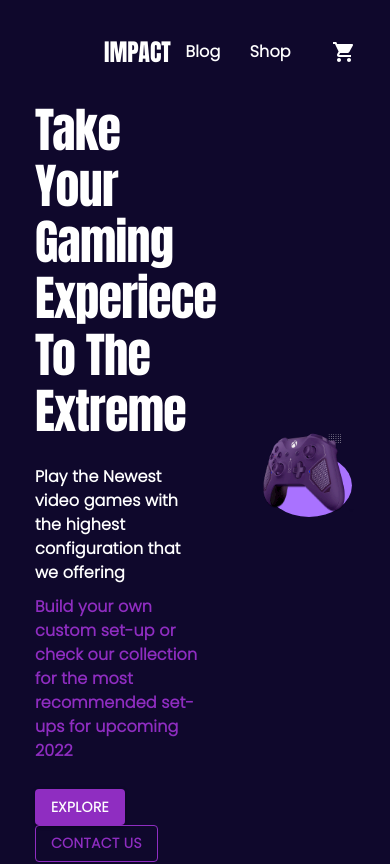
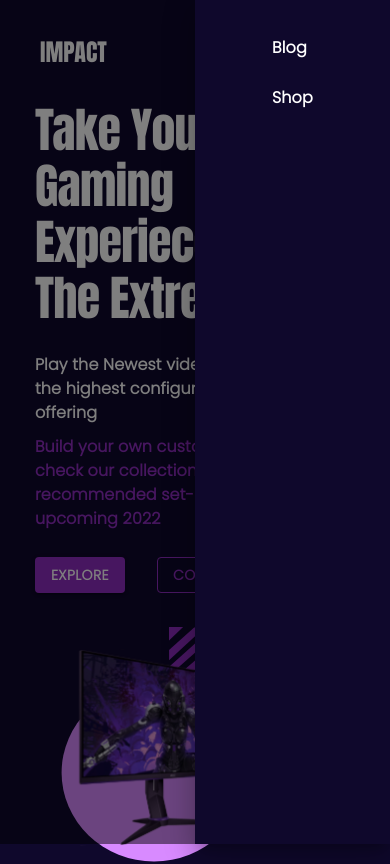
Before and after one commit to Ayman-aa/Impact, a React (Create React App) app: page / in a window 390 px wide. Shown: the top 864 px of the page. Built offline with nearby package versions, Linux system fonts and the light colour scheme.

Commit message:
homepage-mobile-friendly test

```diff
--- a/public/index.css
+++ b/public/index.css
@@ -1,6 +1,12 @@
 @import url('https://fonts.googleapis.com/css2?family=Poppins:wght@300&display=swap');
-body {
-    background-color: #0F082C;
+body,
+.MuiDrawer-paperAnchorRight {
+    background-color: #0F082C !important;
+}
+
+.MuiDrawer-paperAnchorRight {
+    width: 50% !important;
+    align-items: center !important;
 }
 
 * p,
--- a/src/Partials/Header/Header.js
+++ b/src/Partials/Header/Header.js
@@ -1,13 +1,15 @@
-import React from 'react';
-import { AppBar, IconButton, Toolbar, Badge,Typography} from '@material-ui/core';
-import {  ShoppingCart } from '@material-ui/icons';
+import React,{useState} from 'react';
+import { AppBar, IconButton, Toolbar, Badge,Typography, Drawer, MenuList, List, ListItem} from '@material-ui/core';
+import {  ShoppingCart,Menu } from '@material-ui/icons';
 import { Link } from 'react-router-dom';
-import useStyles from './headerStyles'
+import useStyles from './headerStyles';
 
 const Header = ({totalItems}) => {
   const classes = useStyles();
+  const [openDrawer, setOpenDrawer] = useState(true);
 
     return (
+      <>
         <AppBar position='relative' className={classes.header}>
           <Toolbar className={classes.toolbar}>
              <Typography component={Link} to='/' variant='h5' className={classes.title}>IMPACT</Typography>
@@ -19,10 +21,24 @@ const Header = ({totalItems}) => {
                                <ShoppingCart/>
                            </Badge>
                    </IconButton>
+
              </div>
+             <IconButton className={classes.menu} onClick={()=>setOpenDrawer(!openDrawer)}>
+                     <Menu className={classes.menuStyle}>
+                     </Menu>
+               </IconButton>
+
           </Toolbar>
 
         </AppBar>
+        <Drawer anchor='right' open={openDrawer} onClose={()=>setOpenDrawer(false)} className={classes.Drawer}>
+        <List className={classes.list}>
+          <ListItem><Typography component={Link} to='/blog' className={classes.listitem}>Blog</Typography></ListItem>
+          <ListItem><Typography component={Link} to='/shop' className={classes.listitem}>Shop</Typography></ListItem>
+        </List>
+
+        </Drawer>
+        </>
     )
 }
 
--- a/src/Partials/Header/headerStyles.js
+++ b/src/Partials/Header/headerStyles.js
@@ -12,6 +12,10 @@ export default makeStyles((theme) => ({
         alignItems: 'center',
         paddingRight: '7rem',
         paddingLeft: '6rem',
+        [theme.breakpoints.down('sm')]: {
+            paddingRight: '2rem',
+            paddingLeft: '2rem',
+        }
     },
     title: {
         textDecoration: 'none',
@@ -24,6 +28,7 @@ export default makeStyles((theme) => ({
         justifyContent: 'space-around',
         alignItems: 'center',
         minWidth: '212px',
+        [theme.breakpoints.down('xs')]: { display: 'none' }
     },
     navlinksTitle: {
         textDecoration: 'none',
@@ -32,4 +37,19 @@ export default makeStyles((theme) => ({
     cart: {
         color: '#ffffff',
     },
+    menu: {
+        [theme.breakpoints.up('sm')]: { display: 'none' }
+    },
+    menuStyle: {
+        color: '#ffffff',
+    },
+    list: {
+        marginTop: '10px'
+    },
+    listitem: {
+        textDecoration: 'none',
+        color: '#ffffff',
+        display: 'block',
+        marginTop: '10px',
+    }
 }));
--- a/src/Partials/HeroSection/HeroSection.js
+++ b/src/Partials/HeroSection/HeroSection.jsx
@@ -8,7 +8,7 @@ const HeroSection = () => {
     const classes = useStyles();
     return (
         <Grid container justify='space-between' className={classes.container}>
-            <Grid item className={classes.leftSide}>
+            <Grid item className={classes.leftSide} xs={10} sm={5}>
               <Typography variant='h1' className={classes.heroTitle}>Take Your Gaming Experiece To The Extreme</Typography>
               <Typography variant='body1' className={classes.herodescription}>Play the Newest video games with the highest configuration that we offering</Typography>
               <Typography variant='body1' className={classes.herodescription1}>Build your own custom set-up or check our collection for the most recommended set-ups for upcoming 2022</Typography>
@@ -17,7 +17,7 @@ const HeroSection = () => {
                <Button variant='outlined'className={classes.buttonC}>Contact us</Button>
               </div>
             </Grid>
-            <Grid item className={classes.rightSide}>
+            <Grid item className={classes.rightSide} xs={10} sm={5}>
               <img alt='Hero design' className={classes.svg} src={Shape} />
             </Grid>
         </Grid>
--- a/src/Partials/HeroSection/HersoSectionStyles.js
+++ b/src/Partials/HeroSection/HersoSectionStyles.js
@@ -4,14 +4,23 @@ import { makeStyles } from "@material-ui/core";
 export default makeStyles((theme) => ({
     container: {
         alignItems: 'center',
-        padding: '6% 0% 0% 7.2%'
+        padding: '6% 0% 0% 7.2%',
+        [theme.breakpoints.down('xs')]: {
+            justify: 'center',
+        }
     },
     leftSide: {
         width: '50%',
+        [theme.breakpoints.down('sm')]: {
+            minWidth: '80%',
+        }
     },
     rightSide: {
         width: '40%',
         height: '50%',
+        [theme.breakpoints.down('sm')]: {
+            display: 'none',
+        }
     },
     heroTitle: {
         fontSize: '3rem',
--- a/src/Partials/Second Section/SecondSection.jsx
+++ b/src/Partials/Second Section/SecondSection.jsx
@@ -8,10 +8,10 @@ const SecondSection = () => {
     const classes = useStyles();
     return (
         <Grid container justify='space-between' className={classes.container}>
-             <Grid item className={classes.leftSide}>
+             <Grid item className={classes.leftSide} xs={10} sm={5}>
                  <img src={Shape} alt='Second section shape' className={classes.svg} />
              </Grid>
-             <Grid item className={classes.rightSide}>
+             <Grid item className={classes.rightSide} xs={10} sm={5}>
                <Typography variant='h1' className={classes.heroTitle}>Whether if you are a gamer or video editor..We got your Back</Typography>
                <Typography variant='body1' className={classes.herodescription}>Best monitors with high frame rates, Best monitors with high frame rates </Typography>
                <Button  className={classes.exploreBtn} component={Link} to='/shop' >Explore</Button>
```
